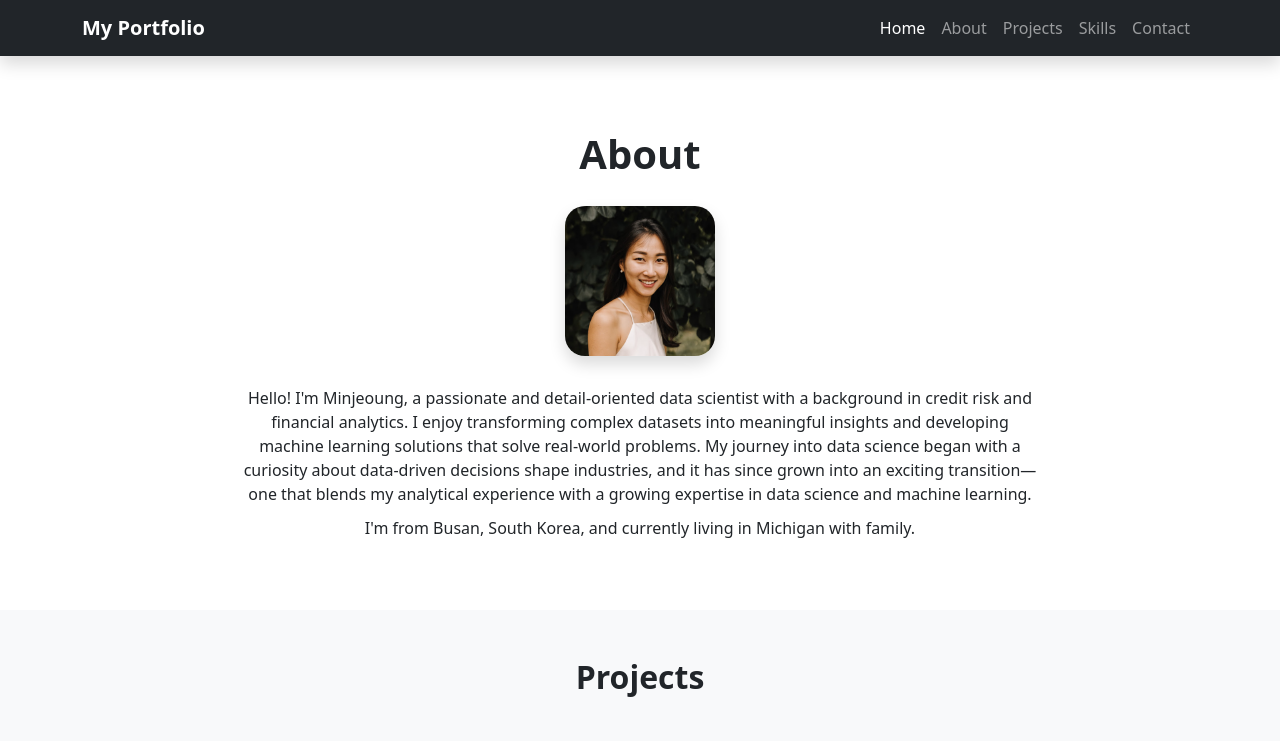
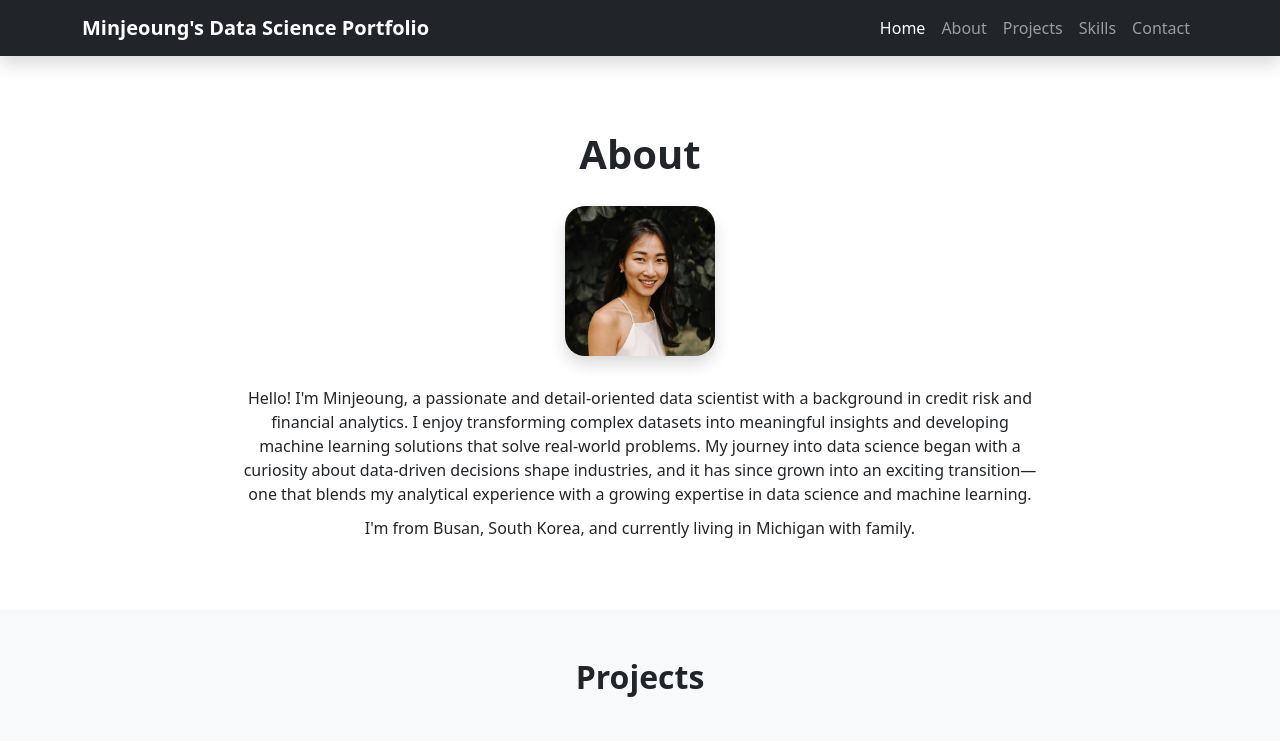
Before and after one commit to minjeoungneev/minjeoungneev.github.io, a plain HTML site: page index.html in a window 1280 px wide. Shown: the top 741 px of the page. Drawn offline with nearby package versions, Linux system fonts and the light colour scheme.

Commit message:
Update index.html

```diff
--- a/index.html
+++ b/index.html
@@ -44,7 +44,7 @@
 <!-- Sticky Navigation Bar -->
 <nav class="navbar navbar-expand-lg navbar-dark bg-dark fixed-top shadow">
     <div class="container">
-      <a class="navbar-brand fw-bold" href="#home">My Portfolio</a>
+      <a class="navbar-brand fw-bold" href="#home">Minjeoung's Data Science Portfolio</a>
       <button class="navbar-toggler" type="button" data-bs-toggle="collapse" data-bs-target="#navbarNav"
         aria-controls="navbarNav" aria-expanded="false" aria-label="Toggle navigation">
         <span class="navbar-toggler-icon"></span>
```
